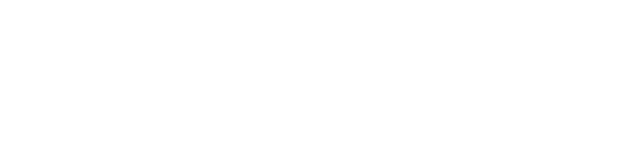
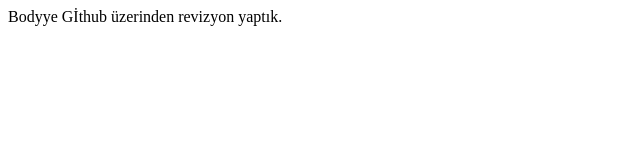
Before and after one commit to s3audi/GitTest, a plain HTML site: page index.html in a window 1280 px wide. Shown: the whole page, without its empty margins (0-640 px from the left). Drawn offline with Linux system fonts and the light colour scheme.

Commit message:
Github.com üzerinde body arasına ekleme

```diff
--- a/index.html
+++ b/index.html
@@ -6,6 +6,7 @@
     <title>Document</title>
 </head>
 <body>
+    Bodyye Gİthub üzerinden revizyon yaptık.
 
 </body>
 </html>
```
